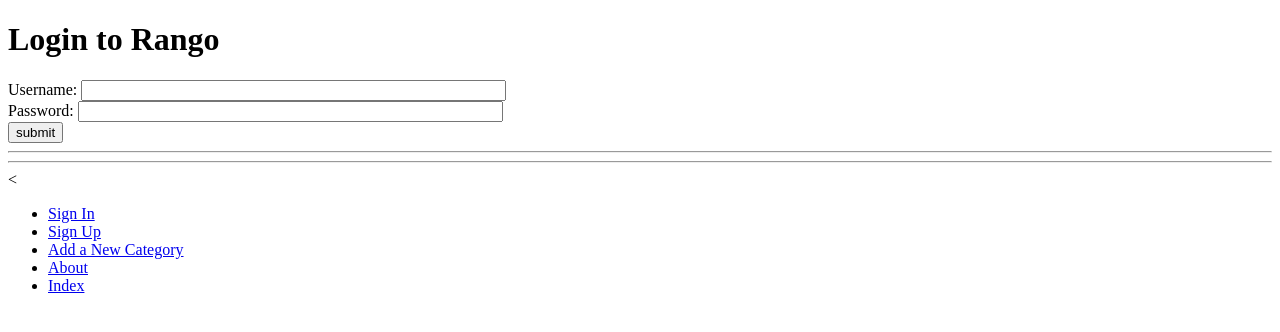
After one commit to functionOverlord/rango, a Django app: page /rango/login/ in a window 1280 px wide. The commit adds this page. Shown: the top 332 px of the page. Run offline with Django 3.2, Linux system fonts and the light colour scheme; data that the repository does not hold is empty.

Commit message:
end of chapter 9

```diff
--- a/rango/urls.py
+++ b/rango/urls.py
@@ -11,4 +11,7 @@
     url(r'^register/$',
         views.register,
         name='register'),
+    url(r'^login/$', views.user_login, name='login'),
+    url(r'^restricted/', views.restricted, name='restricted'),
+    url(r'^logout/$', views.user_logout, name='logout'),
 ]
--- a/rango/views.py
+++ b/rango/views.py
@@ -1,6 +1,11 @@
 from django.shortcuts import render
 from rango.models import Category, Page
 from rango.forms import CategoryForm, PageForm, UserForm, UserProfileForm
+from django.contrib.auth import authenticate, login
+from django.http import HttpResponseRedirect, HttpResponse
+from django.core.urlresolvers import reverse
+from django.contrib.auth.decorators import login_required
+from django.contrib.auth import logout
 
 
 def index(request):
@@ -60,6 +65,7 @@
     return render(request, "rango/category.html", context)
 
 
+@login_required
 def add_category(request):
     form = CategoryForm()
 
@@ -86,6 +92,7 @@
     return render(request, 'rango/add_category.html', {'form': form})
 
 
+@login_required
 def add_page(request, category_name_slug):
     form = PageForm()
 
@@ -169,3 +176,61 @@
                   {'user_form': user_form,
                    'profile_form': profile_form,
                    'registered': registered})
+
+
+def user_login(request):
+    # If the request is a HTTP POST, try to pull out the relevant information.
+    if request.method == 'POST':
+        # Gather the username and password provided by the user.
+        # This information is obtained from the login form.
+        # We use request.POST.get('<variable>') as opposed
+        # to request.POST['<variable>'], because the
+        # request.POST.get('<variable>') returns None if the
+        # value does not exist, while request.POST['<variable>']
+        # will raise a KeyError exception.
+        username = request.POST.get('username')
+        password = request.POST.get('password')
+
+        # Use Django's machinery to attempt to see if the username/password
+        # combination is valid - a User object is returned if it is.
+        user = authenticate(username=username, password=password)
+
+        # If we have a User object, the details are correct.
+        # If None (Python's way of representing the absence of a value), no user
+        # with matching credentials was found.
+        if user:
+            # Is the account active? It could have been disabled.
+            if user.is_active:
+                # If the account is valid and active, we can log the user in.
+                # We'll send the user back to the homepage.
+                login(request, user)
+                return HttpResponseRedirect(reverse('index'))
+            else:
+                # An inactive account was used - no logging in!
+                return HttpResponse("Your Rango account is disabled.")
+        else:
+            # Bad login details were provided. So we can't log the user in.
+            print("Invalid login details: {0}, {1}".format(username, password))
+            return HttpResponse("Invalid login details supplied: {0}, {1}".format(username, password))
+
+    # The request is not a HTTP POST, so display the login form.
+    # This scenario would most likely be a HTTP GET.
+    else:
+        # No context variables to pass to the template system, hence the
+        # blank dictionary object...
+        return render(request, 'rango/login.html', {})
+
+
+@login_required
+def restricted(request):
+    return render(request, "rango/restricted.html", {})
+
+
+# Use the login_required() decorator to ensure only those logged in can
+# access the view.
+@login_required
+def user_logout(request):
+    # Since we know the user is logged in, we can now just log them out.
+    logout(request)
+    # Take the user back to the homepage.
+    return HttpResponseRedirect(reverse('index'))
--- a/tango_with_django_project/settings.py
+++ b/tango_with_django_project/settings.py
@@ -127,3 +127,6 @@
 # media files
 MEDIA_ROOT = MEDIA_DIR
 MEDIA_URL = '/media/'
+
+
+LOGIN_URL = '/rango/login/'
--- a/templates/rango/base.html
+++ b/templates/rango/base.html
@@ -27,11 +27,17 @@
 
         <hr />
         <div>
-            <ul>
-                <li><a href="{% url 'add_category' %}">Add New Category</a></li>
+            <<ul>
+                {% if user.is_authenticated %}
+                    <li><a href="{% url 'restricted' %}">Restricted Page</a></li>
+                    <li><a href="{% url 'logout' %}">Logout</a></li>
+                {% else %}
+                    <li><a href="{% url 'login' %}">Sign In</a></li>
+                    <li><a href="{% url 'register' %}">Sign Up</a></li>
+                {% endif %}
+                <li><a href="{% url 'add_category' %}">Add a New Category</a></li>
                 <li><a href="{% url 'about' %}">About</a></li>
                 <li><a href="{% url 'index' %}">Index</a></li>
-                <li><a href="{% url 'register' %}">Sign Up</a></li>
             </ul>
         </div>
     </body>
--- a/templates/rango/category.html
+++ b/templates/rango/category.html
@@ -19,7 +19,11 @@
         {% else %}
             <strong>No pages currently in category.</strong>
         {% endif %}
-        <a href="{% url 'add_page' category.slug %}">Add a Page</a>
+
+        {% if user.is_authenticated %}
+            <a href="{% url 'add_page' category.slug %}">Add a Page</a>
+        {% endif %}
+
     {% else %}
         The specified category does not exist!
     {% endif %}
--- /dev/null
+++ b/templates/rango/login.html
@@ -0,0 +1,19 @@
+{% extends 'rango/base.html' %}
+{% load staticfiles %}
+
+{% block title_block %}
+    Login
+{% endblock %}
+
+{% block body_block %}
+    <h1>Login to Rango</h1>
+    <form id="login_form" method="post" action="{% url 'login' %}">
+        {% csrf_token %}
+
+        Username: <input type="text" name="username" value="" size="50" />
+        <br />
+        Password: <input type="password" name="password" value="" size="50" />
+        <br />
+        <input type="submit" value="submit" />
+    </form>
+{% endblock %}
```
Also changed, not shown: templates/rango/index.html (+6 -1 lines), templates/rango/restricted.html (added, +11 -0 lines).
